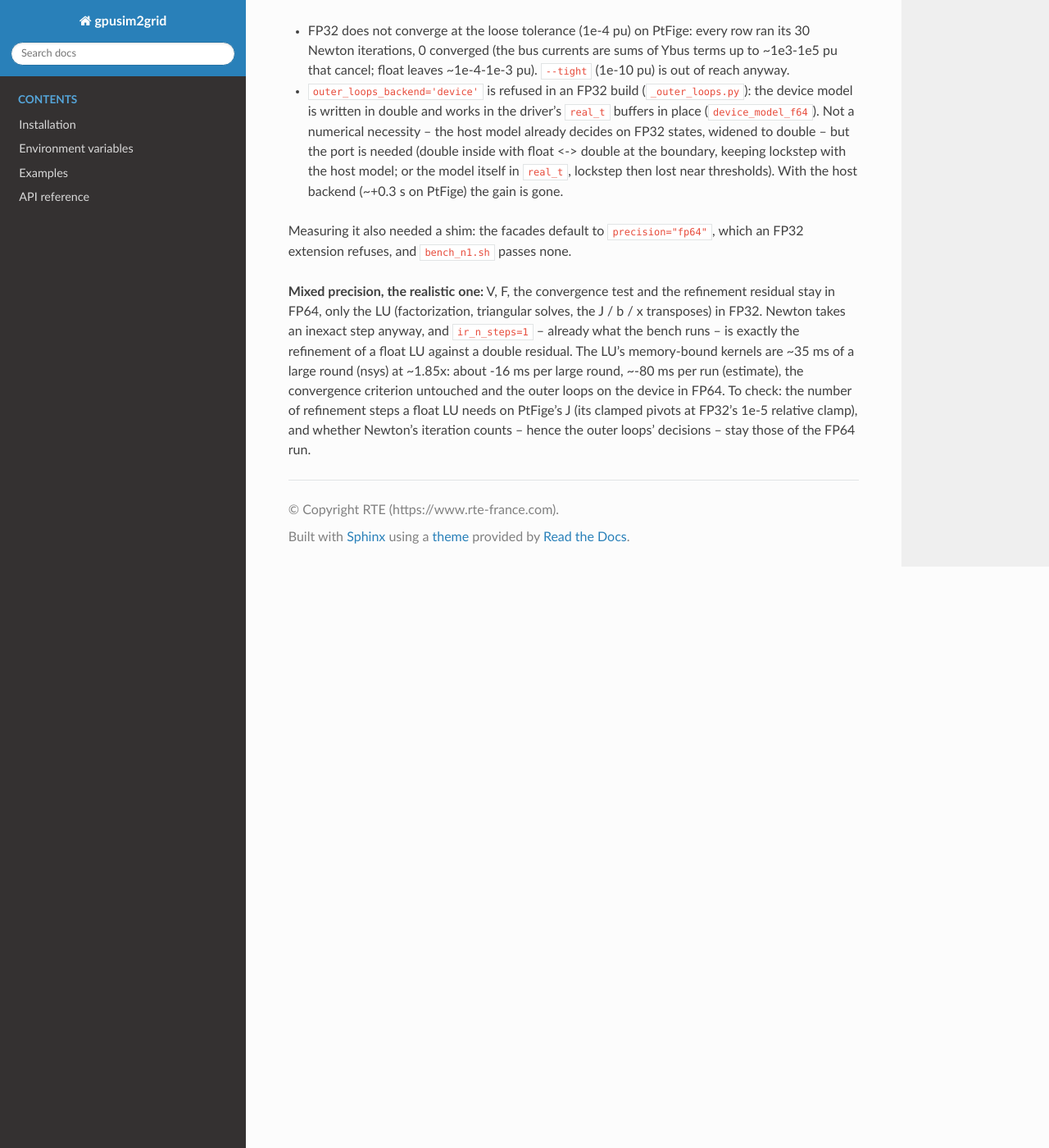
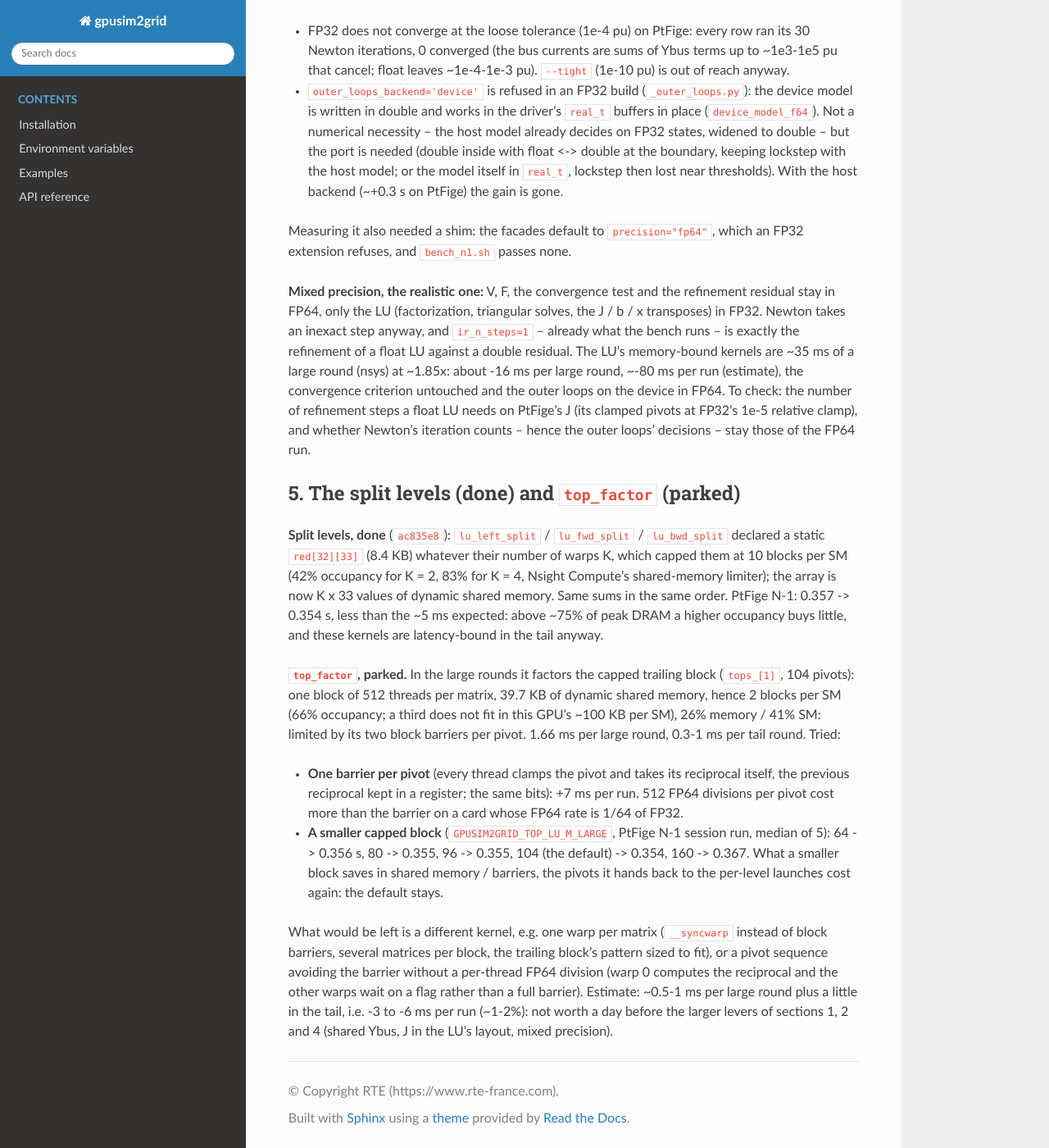
Before and after one commit to Grid2op/gpusim2grid, a Sphinx documentation site: the page built from docs/dev_notes/n1_big_rounds_bandwidth.md, in a window 1280 px wide and 1400 px high, scrolled down 3285 px. Shown: the whole window at 82% size. Built offline with Sphinx 7.4.7 and the Read the Docs theme 3.1.0, drawn with Linux system fonts in a browser that asks for light colours.

Commit message:
Dev note: the split levels done, top_factor parked
The split-level occupancy fix measured (0.357 -> 0.354 s), and top_factor
parked with what was tried: one barrier per pivot (+7 ms: per-thread FP64
divisions) and a smaller capped trailing block (GPUSIM2GRID_TOP_LU_M_LARGE
64 / 80 / 96 / 104 / 160 -> 0.356 / 0.355 / 0.355 / 0.354 / 0.367 s, the
default stays). A redesign (one warp per matrix, or no barrier per pivot)
is estimated at -3 to -6 ms per run, behind the larger levers.

Assisted-by: Claude Code (claude-opus-5-5)
Signed-off-by: Benjamin Donnot <benjamin.donnot@rte-france.com>

```diff
--- a/docs/dev_notes/n1_big_rounds_bandwidth.md
+++ b/docs/dev_notes/n1_big_rounds_bandwidth.md
@@ -134,3 +134,32 @@ at ~1.85x: about -16 ms per large round, ~-80 ms per run (estimate), the converg
 untouched and the outer loops on the device in FP64. To check: the number of refinement steps a float
 LU needs on PtFige's J (its clamped pivots at FP32's 1e-5 relative clamp), and whether Newton's
 iteration counts -- hence the outer loops' decisions -- stay those of the FP64 run.
+
+## 5. The split levels (done) and `top_factor` (parked)
+
+**Split levels, done** (`ac835e8`): `lu_left_split` / `lu_fwd_split` / `lu_bwd_split` declared a static
+`red[32][33]` (8.4 KB) whatever their number of warps K, which capped them at 10 blocks per SM (42%
+occupancy for K = 2, 83% for K = 4, Nsight Compute's shared-memory limiter); the array is now K x 33
+values of dynamic shared memory. Same sums in the same order. PtFige N-1: 0.357 -> 0.354 s, less than
+the ~5 ms expected: above ~75% of peak DRAM a higher occupancy buys little, and these kernels are
+latency-bound in the tail anyway.
+
+**`top_factor`, parked.** In the large rounds it factors the capped trailing block (`tops_[1]`, 104
+pivots): one block of 512 threads per matrix, 39.7 KB of dynamic shared memory, hence 2 blocks per SM
+(66% occupancy; a third does not fit in this GPU's ~100 KB per SM), 26% memory / 41% SM: limited by
+its two block barriers per pivot. 1.66 ms per large round, 0.3-1 ms per tail round. Tried:
+
+- **One barrier per pivot** (every thread clamps the pivot and takes its reciprocal itself, the
+  previous reciprocal kept in a register; the same bits): +7 ms per run. 512 FP64 divisions per pivot
+  cost more than the barrier on a card whose FP64 rate is 1/64 of FP32.
+- **A smaller capped block** (`GPUSIM2GRID_TOP_LU_M_LARGE`, PtFige N-1 session run, median of 5): 64 ->
+  0.356 s, 80 -> 0.355, 96 -> 0.355, 104 (the default) -> 0.354, 160 -> 0.367. What a smaller block saves
+  in shared memory / barriers, the pivots it hands back to the per-level launches cost again: the
+  default stays.
+
+What would be left is a different kernel, e.g. one warp per matrix (`__syncwarp` instead of block
+barriers, several matrices per block, the trailing block's pattern sized to fit), or a pivot sequence
+avoiding the barrier without a per-thread FP64 division (warp 0 computes the reciprocal and the other
+warps wait on a flag rather than a full barrier). Estimate: ~0.5-1 ms per large round plus a little in
+the tail, i.e. -3 to -6 ms per run (~1-2%): not worth a day before the larger levers of sections 1, 2
+and 4 (shared Ybus, J in the LU's layout, mixed precision).
```
